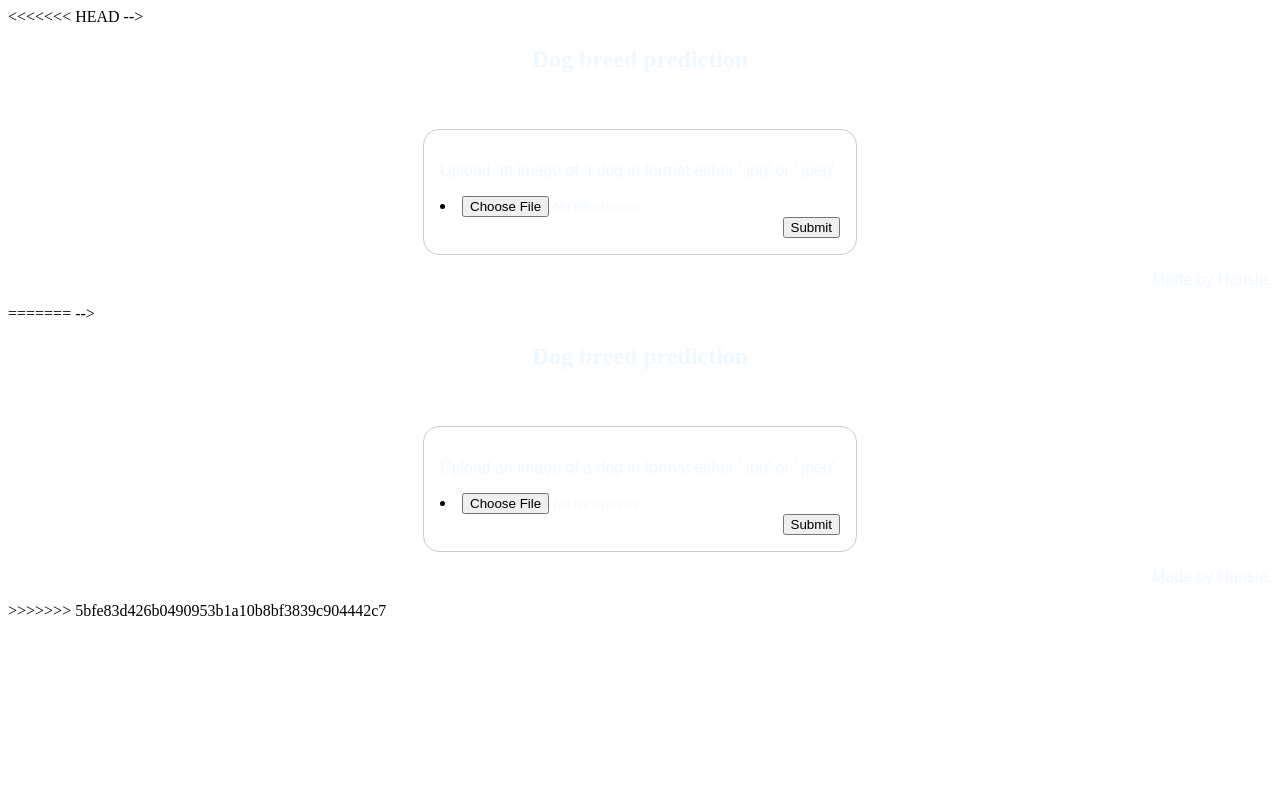
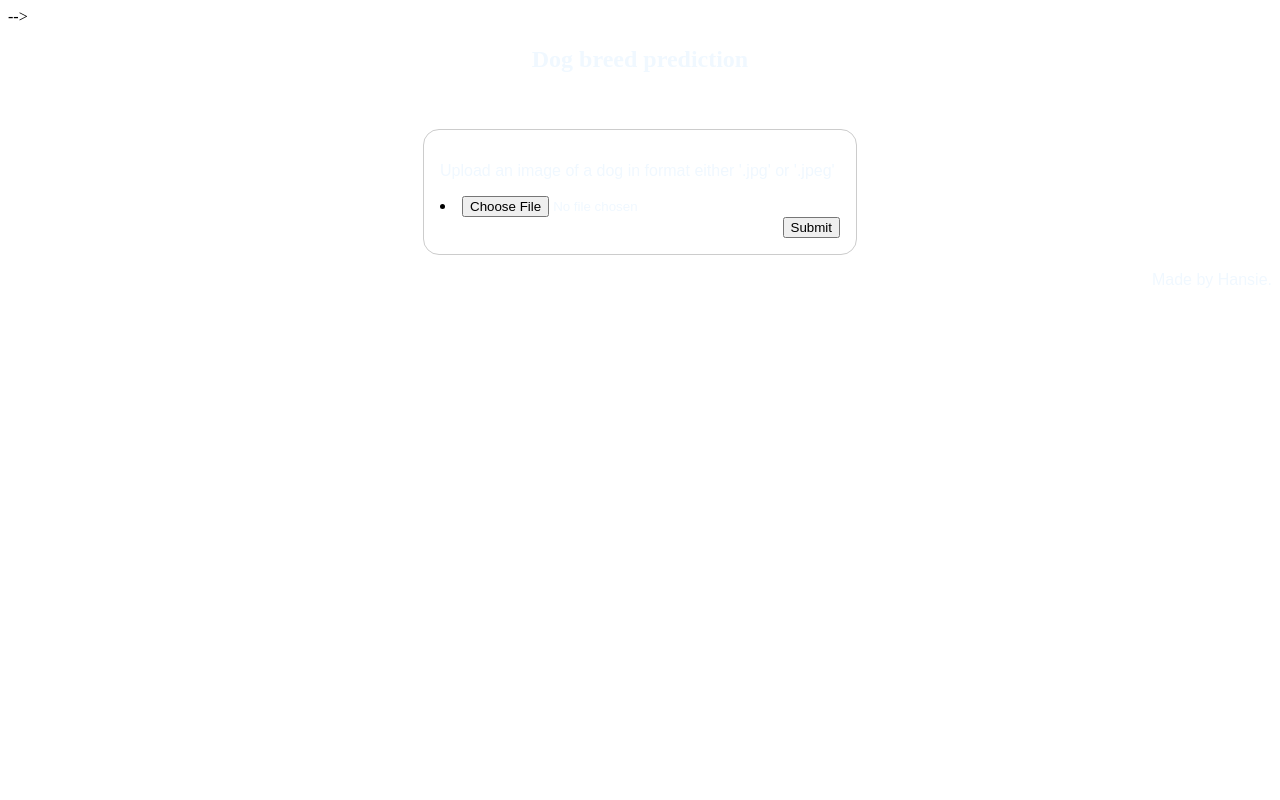
Before and after one commit to hansie23/dog-breed-prediction-webapp, a Flask app: page / in a window 1280 px wide. Run offline with Flask 2, Linux system fonts and the light colour scheme.

Commit message:
Update web.html

```diff
--- a/templates/web.html
+++ b/templates/web.html
@@ -1,4 +1,3 @@
-<<<<<<< HEAD
 <html>
 
 <head> -->
@@ -29,36 +28,4 @@
 
 </body>
 
-=======
-<html>
-
-<head> -->
-    <link rel="stylesheet" href={{ url_for('static', filename='style.css' )}}>
-</head>
-
-<body>
-
-    <title>Dog breed prediction</title>
-
-    <h2 style="color:aliceblue;">Dog breed prediction</h2><br><br>
-
-    <form action="/prediction" method="post" enctype="multipart/form-data">
-        <p style="color:aliceblue;text-align:left">Upload an image of a dog in format either '.jpg' or '.jpeg'</p>
-        <li>
-            <input style="color:aliceblue" type="file" accept="image" name="dog_image">
-        </li>
-
-        <button type="submit">Submit</button><br>
-    </form>
-
-    {% if prediction %}
-        <br><p style="color:aliceblue;text-align:center">Its called <b> {{ prediction }}</b>.</p>
-        <img src="{{ dog_image }}">
-    {% endif %}
-
-    <p style="color:aliceblue;">Made by Hansie.</p>
-
-</body>
-
->>>>>>> 5bfe83d426b0490953b1a10b8bf3839c904442c7
 </html>
```
